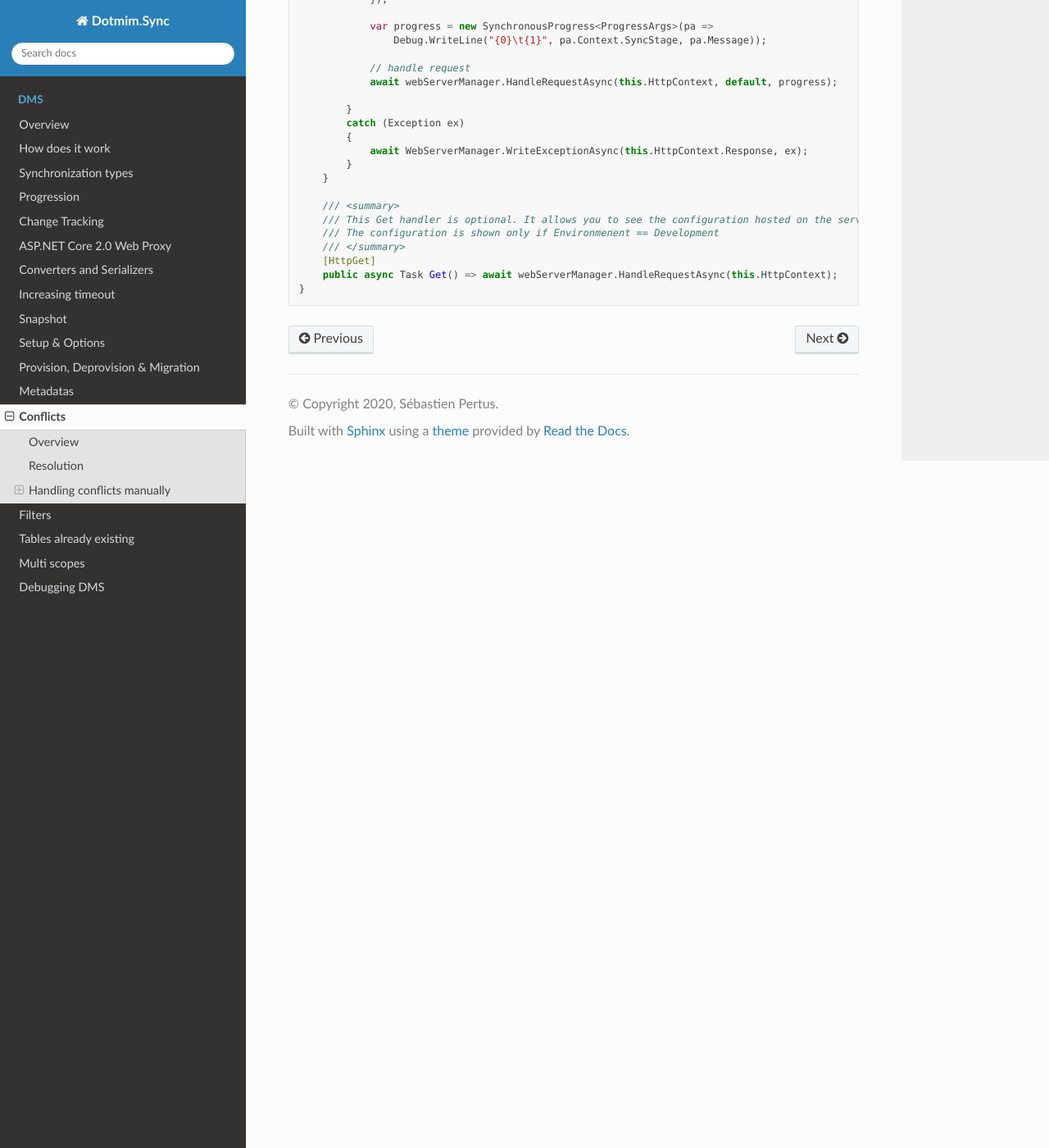
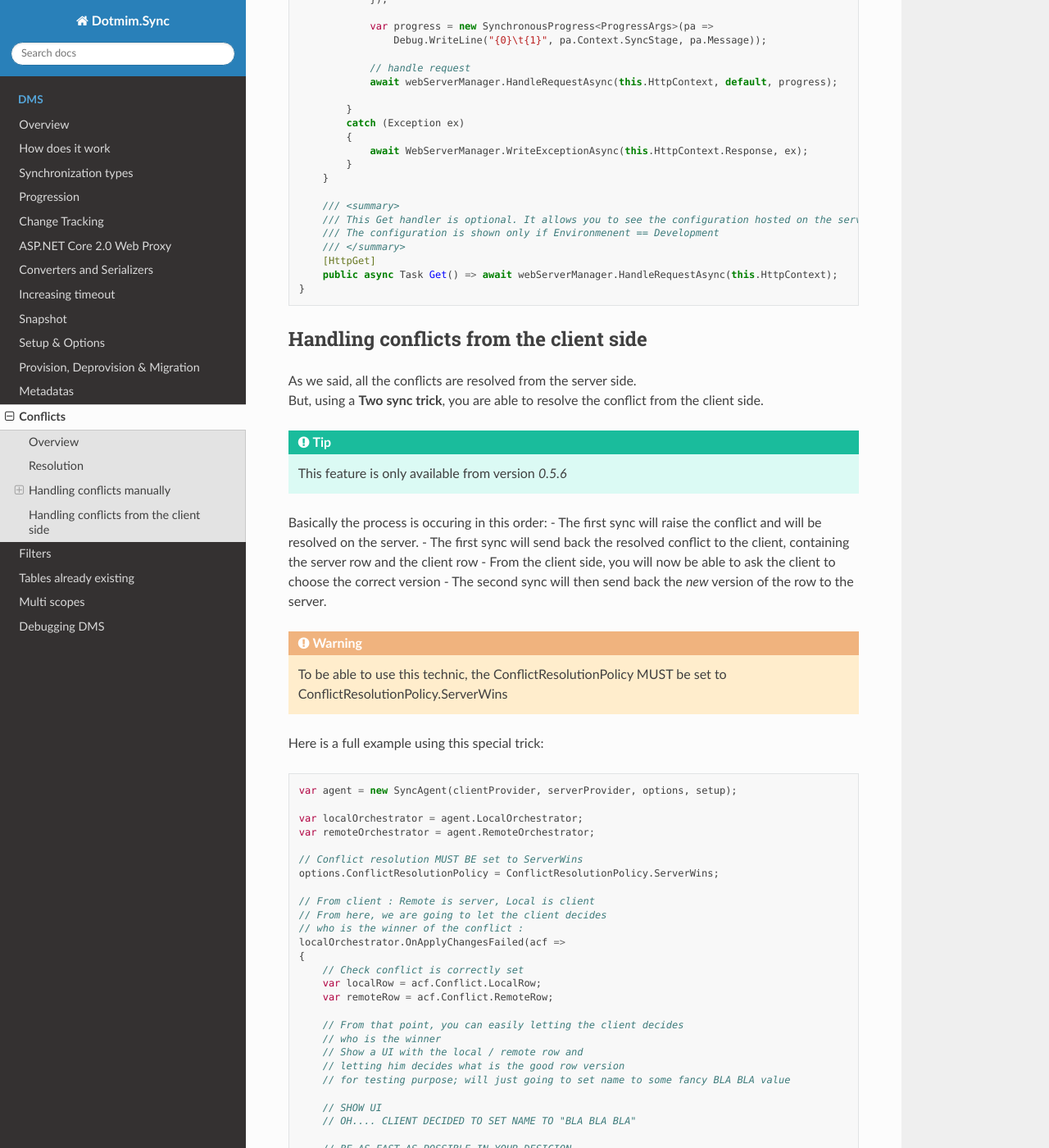
Before and after one commit to Mimetis/Dotmim.Sync, a Sphinx documentation site: the page built from docs/Conflict.rst, in a window 1280 px wide and 1400 px high, scrolled down 6199 px. Shown: the whole window at 82% size. Built offline with Sphinx 7.4.7 and the Read the Docs theme 2.0.0, drawn with Linux system fonts in a browser that asks for light colours; some of the changed text lies outside the part shown.

Commit message:
Add Conflict resolution from client side SKIP-CI

```diff
--- a/docs/Conflict.rst
+++ b/docs/Conflict.rst
@@ -236,3 +236,102 @@ We saw that conflicts are resolved on the server side, if you are in an **HTTP**
         [HttpGet]
         public async Task Get() => await webServerManager.HandleRequestAsync(this.HttpContext);
     }
+
+Handling conflicts from the client side
+^^^^^^^^^^^^^^^^^^^^^^^^^^^^^^^^^^^^^^^^
+
+| As we said, all the conflicts are resolved from the server side.
+| But, using a **Two sync trick**, you are able to resolve the conflict from the client side.
+
+
+.. tip:: This feature is only available from version `0.5.6`
+
+
+Basically the process is occuring in this order:
+- The first sync will raise the conflict and will be resolved on the server.
+- The first sync will send back the resolved conflict to the client, containing the server row and the client row
+- From the client side, you will now be able to ask the client to choose the correct version
+- The second sync will then send back the *new* version of the row to the server.
+
+
+.. warning:: To be able to use this technic, the ConflictResolutionPolicy MUST be set to ConflictResolutionPolicy.ServerWins
+
+
+Here is a full example using this special trick:
+
+.. code-block:: csharp
+
+    var agent = new SyncAgent(clientProvider, serverProvider, options, setup);
+
+    var localOrchestrator = agent.LocalOrchestrator;
+    var remoteOrchestrator = agent.RemoteOrchestrator;
+
+    // Conflict resolution MUST BE set to ServerWins
+    options.ConflictResolutionPolicy = ConflictResolutionPolicy.ServerWins;
+
+    // From client : Remote is server, Local is client
+    // From here, we are going to let the client decides
+    // who is the winner of the conflict :
+    localOrchestrator.OnApplyChangesFailed(acf =>
+    {
+        // Check conflict is correctly set
+        var localRow = acf.Conflict.LocalRow;
+        var remoteRow = acf.Conflict.RemoteRow;
+
+        // From that point, you can easily letting the client decides
+        // who is the winner
+        // Show a UI with the local / remote row and
+        // letting him decides what is the good row version
+        // for testing purpose; will just going to set name to some fancy BLA BLA value
+
+        // SHOW UI
+        // OH.... CLIENT DECIDED TO SET NAME TO "BLA BLA BLA"
+
+        // BE AS FAST AS POSSIBLE IN YOUR DESICION,
+        // SINCE WE HAVE AN OPENED CONNECTION / TRANSACTION RUNNING
+
+        remoteRow["Name"] = clientNameDecidedOnClientMachine;
+
+        // Mandatory to override the winner registered in the tracking table
+        // Use with caution !
+        // To be sure the row will be marked as updated locally,
+        // the scope id should be set to null
+        acf.SenderScopeId = null;
+    });
+
+    // From Server : Remote is client, Local is server
+    // From that point we do not do anything,
+    // letting the server resolves the conflict and send back
+    // the server row and client row conflicting to the client
+    remoteOrchestrator.OnApplyChangesFailed(acf =>
+    {
+        // Check conflict is correctly set
+        var localRow = acf.Conflict.LocalRow;
+        var remoteRow = acf.Conflict.RemoteRow;
+
+        // remote is client; local is server
+        Assert.StartsWith("CLI", remoteRow["Name"].ToString());
+        Assert.StartsWith("SRV", localRow["Name"].ToString());
+
+        Assert.Equal(ConflictResolution.ServerWins, acf.Resolution);
+        Assert.Equal(ConflictType.RemoteExistsLocalExists, acf.Conflict.Type);
+
+    });
+
+    // First sync, we allow server to resolve the conflict and send back the result to client
+    var s = await agent.SynchronizeAsync();
+
+
+    Assert.Equal(1, s.TotalChangesDownloaded);
+    Assert.Equal(1, s.TotalChangesUploaded);
+    Assert.Equal(1, s.TotalResolvedConflicts);
+
+    // From this point the Server row Name is STILL "SRV...."
+    // And the Client row NAME is "BLA BLA BLA..."
+    // Make a new sync to send "BLA BLA BLA..." to Server
+
+    s = await agent.SynchronizeAsync();
+
+    Assert.Equal(0, s.TotalChangesDownloaded);
+    Assert.Equal(1, s.TotalChangesUploaded);
+    Assert.Equal(0, s.TotalResolvedConflicts);
```
